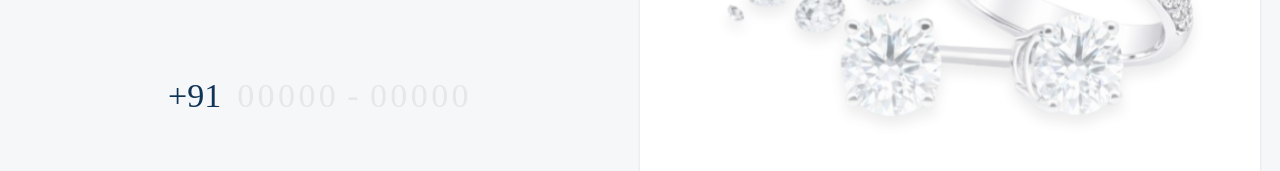
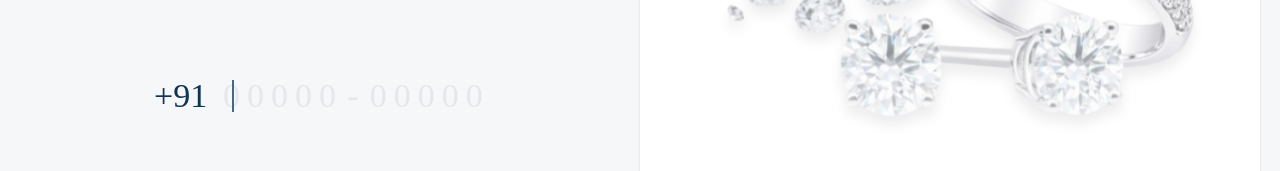
Before and after one commit to NITESH-JAT/mirah-frontend, a React (Vite) app: page /login in a window 1280 px wide. Shown: the part 337-508 px from the top of the page. Built offline with nearby package versions, Linux system fonts and the light colour scheme.

Commit message:
added hover effect

```diff
--- a/index.html
+++ b/index.html
@@ -2,7 +2,6 @@
 <html lang="en">
   <head>
     <meta charset="UTF-8" />
-    <link rel="icon" type="image/svg+xml" href="/vite.svg" />
     <meta name="viewport" content="width=device-width, initial-scale=1.0" />
     <title>mirah-frontend</title>
   </head>
--- a/src/components/AuthForms.jsx
+++ b/src/components/AuthForms.jsx
@@ -34,8 +34,10 @@ const FloatingLabelInput = ({ label, type = "text", value, onChange, ...props })
 };
 
 // --- Login Form ---
+// --- Login Form ---
 export const LoginForm = () => {
   const [rawValue, setRawValue] = useState('');
+  const [isFocused, setIsFocused] = useState(false); // 1. New state for focus
   const navigate = useNavigate();
   const inputRef = useRef(null);
 
@@ -51,23 +53,37 @@ export const LoginForm = () => {
     }
   };
 
-
+  // 2. Updated renderDigit to show blinking cursor
   const renderDigit = (index) => {
     const isFilled = index < rawValue.length;
+    // The cursor should appear on the current empty slot (index === length)
+    // OR at the last slot if the input is full (index === 9 and length === 10)?
+    // Usually it sits on the next available slot.
+    const isCursorPos = index === rawValue.length;
+
     const digit = isFilled ? rawValue[index] : '0';
+
     return (
-      <span
-        key={index}
-        className={`${isFilled ? 'text-primary-dark' : 'text-[#E5E7EB]'} transition-colors duration-100`}
-      >
-        {digit}
-      </span>
+      <div key={index} className="relative flex justify-center items-center w-[18px] lg:w-[20px]">
+        {/* The Digit */}
+        <span
+          className={`${isFilled ? 'text-primary-dark' : 'text-[#E5E7EB]'} transition-colors duration-100`}
+        >
+          {digit}
+        </span>
+
+        {/* The Blinking Cursor Line */}
+        {isFocused && isCursorPos && (
+          <div className="absolute inset-0 flex items-center justify-center">
+             <div className="h-8 w-0.5 bg-primary-dark animate-pulse translate-y-[1px]"></div>
+          </div>
+        )}
+      </div>
     );
   };
 
   return (
     <div className="text-center w-full h-full flex flex-col items-center pt-4 lg:pt-0">
-
 
       <h1 className="font-serif text-[30px] lg:text-[36px] font-medium text-primary-dark mb-2 lg:mb-2 tracking-tight whitespace-nowrap">
         Enter your phone number
@@ -78,46 +94,43 @@ export const LoginForm = () => {
         <p>Sign up in seconds!</p>
       </div>
 
-
-      <div className="relative w-full max-w-[320px] mt-20 mb-30 lg:mt-15 mb-26 cursor-text mx-auto" onClick={() => inputRef.current?.focus()}>
-
-
+      {/* Container for input */}
+      <div
+        className="relative w-full max-w-[320px] mt-20 mb-30 lg:mt-15 mb-26 cursor-text mx-auto group"
+        onClick={() => inputRef.current?.focus()}
+      >
         <div className="flex items-center justify-center gap-4 font-serif text-[32px] lg:text-[34px]">
-
-
           <span className="text-primary-dark font-medium select-none">+91</span>
 
-
           <div className="flex items-center tracking-widest">
-
-            <div className="flex">
+            <div className="flex gap-1"> {/* Added gap-1 for better spacing */}
               {[0, 1, 2, 3, 4].map(i => renderDigit(i))}
             </div>
 
             <span className="text-[#E5E7EB] mx-2">-</span>
 
-            <div className="flex">
+            <div className="flex gap-1">
               {[5, 6, 7, 8, 9].map(i => renderDigit(i))}
             </div>
           </div>
         </div>
-
 
         <input
           ref={inputRef}
           type="tel"
           value={rawValue}
           onChange={handleInput}
-          className="absolute inset-0 w-full h-full opacity-0 cursor-text font-serif text-[32px] text-center z-10"
+          onFocus={() => setIsFocused(true)}
+          onBlur={() => setIsFocused(false)}
+          className="absolute inset-0 w-full h-full opacity-0 cursor-pointer font-serif text-[32px] text-center z-10"
           autoFocus
         />
       </div>
 
-
       <button
         onClick={handleNext}
         disabled={rawValue.length < 10}
-        className="w-full bg-primary-dark text-white py-4 lg:py-3.5 rounded-full text-[16px] lg:text-[15px] font-medium shadow-xl shadow-blue-900/10 active:scale-[0.98] transition-all hover:shadow-blue-900/20 disabled:opacity-50 disabled:shadow-none font-sans"
+        className="w-full cursor-pointer bg-primary-dark text-white py-4 lg:py-3.5 rounded-full text-[16px] lg:text-[15px] font-medium shadow-xl shadow-blue-900/10 active:scale-[0.98] hover:bg-primary-dark/90 hover:shadow-blue-900/20 transition-all disabled:opacity-50 disabled:shadow-none font-sans"
       >
         Next
       </button>
@@ -146,7 +159,6 @@ export const OTPForm = () => {
 
   const handleVerify = async () => {
     if (otp.join('') === '1234') {
-      // const result = await authService.login(phone);
       const result = { success: true };
       if (result.success) navigate('/welcome');
       else navigate('/register');
@@ -157,7 +169,6 @@ export const OTPForm = () => {
 
     <div className="w-full min-h-[80vh] flex flex-col justify-between lg:block lg:min-h-0 lg:h-auto text-left lg:text-center pt-4 lg:pt-0">
 
-      {/* --- TOP CONTENT --- */}
       <div>
 
         {/* Heading */}
@@ -165,7 +176,6 @@ export const OTPForm = () => {
           OTP Code
         </h1>
 
-        {/* Subtext with Phone and Edit Icon */}
         <div className="flex flex-col items-start lg:items-center justify-center gap-1 mb-10 lg:mb-8 font-sans">
           <div className="flex items-center gap-1.5 text-[14px] lg:text-[13px] text-gray-500">
             <span>Enter the OTP sent to</span>
@@ -209,7 +219,7 @@ export const OTPForm = () => {
         <button
           onClick={handleVerify}
           disabled={otp.join('').length < 4}
-          className="w-full bg-primary-dark text-white py-4 lg:py-3.5 rounded-full text-[16px] lg:text-[15px] font-medium shadow-lg shadow-blue-900/20 active:scale-[0.98] transition-all disabled:opacity-50 font-sans"
+          className="w-full cursor-pointer bg-primary-dark text-white py-4 lg:py-3.5 rounded-full text-[16px] lg:text-[15px] font-medium shadow-lg shadow-blue-900/20 active:scale-[0.98] hover:bg-primary-dark/90 transition-all disabled:opacity-50 font-sans"
         >
           Verify
         </button>
@@ -264,15 +274,15 @@ export const RegisterForm = () => {
       <div className="bg-[#EBEAEA] p-1 lg:p-0.5 rounded-xl lg:rounded-[8px] mb-6 lg:mb-3 flex">
         <button
           onClick={() => setRole('user')}
-          className={`flex-1 py-2.5 lg:py-1.5 rounded-lg lg:rounded-[6px] text-sm lg:text-[11px] font-semibold transition-all font-sans
-            ${role === 'user' ? 'bg-white text-primary-dark shadow-sm' : 'text-gray-400 hover:text-gray-600'}`}
+          className={`flex-1 cursor-pointer py-2.5 lg:py-1.5 rounded-lg lg:rounded-[6px] text-sm lg:text-[11px] font-semibold transition-all font-sans
+            ${role === 'user' ? 'bg-white text-primary-dark shadow-sm' : 'text-gray-400 hover:text-gray-600 hover:bg-gray-200/50'}`}
         >
           As a User
         </button>
         <button
           onClick={() => setRole('seller')}
-          className={`flex-1 py-2.5 lg:py-1.5 rounded-lg lg:rounded-[6px] text-sm lg:text-[11px] font-semibold transition-all font-sans
-            ${role === 'seller' ? 'bg-white text-primary-dark shadow-sm' : 'text-gray-400 hover:text-gray-600'}`}
+          className={`flex-1 cursor-pointer py-2.5 lg:py-1.5 rounded-lg lg:rounded-[6px] text-sm lg:text-[11px] font-semibold transition-all font-sans
+            ${role === 'seller' ? 'bg-white text-primary-dark shadow-sm' : 'text-gray-400 hover:text-gray-600 hover:bg-gray-200/50'}`}
         >
           As a Jeweller
         </button>
@@ -357,7 +367,7 @@ export const RegisterForm = () => {
 
       <button
         onClick={handleRegister}
-        className="w-full bg-primary-dark text-white py-3.5 lg:py-2 rounded-full text-[15px] lg:text-[12px] font-semibold shadow-lg shadow-blue-900/20 mt-4 lg:mt-1 active:scale-[0.98] transition-all font-sans"
+        className="w-full cursor-pointer bg-primary-dark text-white py-3.5 lg:py-2 rounded-full text-[15px] lg:text-[12px] font-semibold shadow-lg shadow-blue-900/20 mt-4 lg:mt-1 active:scale-[0.98] hover:bg-primary-dark/90 transition-all font-sans"
       >
         Next
       </button>
```
